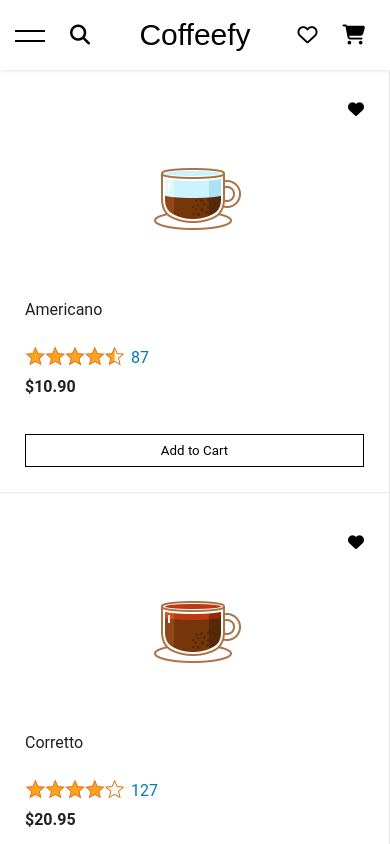
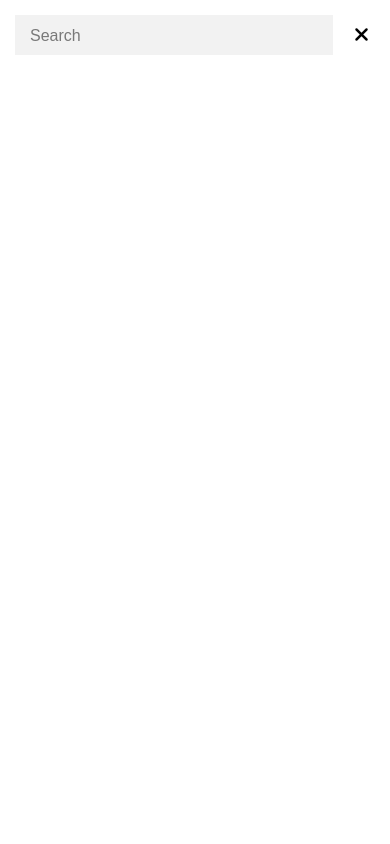
Before and after one commit to heeeyooo/coffeefy, a plain HTML site: page index.html in a window 390 px wide. Both pictures are taken after a click on the button 80 px from the left and 35 px from the top of the page. Shown: the top 844 px of the page. Drawn offline with Linux system fonts and the light colour scheme; a web font is replaced by a local one.

Commit message:
v1.9 Added interactions with search input

```diff
--- a/index.html
+++ b/index.html
@@ -18,6 +18,7 @@
   <link rel="stylesheet" href="./styles/shared/amazon-header.css">
   <link rel="stylesheet" href="styles/shared/general.css">
   <link rel="stylesheet" href="styles/pages/amazon.css">
+  <link rel="stylesheet" href="styles/pages/wish.css">
   <script src="https://kit.fontawesome.com/4b11705643.js" crossorigin="anonymous"></script>
 </head>
 
@@ -33,10 +34,8 @@
       </div>
       <a class="header__logo" href="index.html">Coffeefy</a>
       <div class="header__right-section">
-        <form class="header__search-form" action="">
-          <input class="search-bar" type="text" placeholder="Search">
-          <button class="search-btn"><i class="fa-solid fa-magnifying-glass"></i></button>
-        </form>
+        <button class="search-btn none"><i class="fa-solid fa-magnifying-glass"></i></button>
+
 
         <a class="header__wish-link" href="wish.html"><i class="fa-regular fa-heart"></i></a>
         <a class="cart-link header-link" href="checkout.html">
@@ -45,6 +44,19 @@
         </a>
       </div>
     </header>
+    <!-- <div class="search-list"></div> -->
+    <div class="search-section">
+      <div class="search-header">
+        <form class="header__search-form" action="">
+          <input id="search-input" class="search-bar" type="text" placeholder="Search">
+          <!-- <button class="search-btn"><i class="fa-solid fa-magnifying-glass"></i></button> -->
+        </form>
+        <button class="close-search-btn"><i class="fa-solid fa-xmark"></i></button>
+      </div>
+      <div class="search-list"></div>
+    </div>
+
+    <div class="dark-wrapper"></div>
     <!-- <div class="amazon-header">
       <div class="amazon-header-left-section">
         <a href="index.html" class="header-link">
--- a/scripts/amazon.js
+++ b/scripts/amazon.js
@@ -107,7 +107,7 @@ document.querySelectorAll(".js-product-wish").forEach((wishBtn) => {
     wishList.forEach((wish) => {
         if (wish.id === productId) {
             matchingWish = wish;
-            console.log(matchingWish.isWish);
+            // console.log(matchingWish.isWish);
             if (matchingWish.isWish === true) {
                 wishBtn.style.color = "red";
             } else {
@@ -160,3 +160,66 @@ document.querySelector(".burger-btn").addEventListener("click", () => {
         .querySelector(".burger-btn")
         .classList.toggle("burger-btn--active");
 });
+
+document.querySelectorAll(".search-btn").forEach((btn) => {
+    btn.addEventListener("click", () => {
+        document
+            .querySelector(".search-section")
+            .classList.add("search-section--active");
+        document
+            .querySelector(".dark-wrapper")
+            .classList.add("dark-wrapper--active");
+    });
+});
+
+document.querySelector(".close-search-btn").addEventListener("click", () => {
+    document
+        .querySelector(".search-section")
+        .classList.remove("search-section--active");
+    document
+        .querySelector(".dark-wrapper")
+        .classList.remove("dark-wrapper--active");
+});
+
+document.querySelector(".dark-wrapper").addEventListener("click", () => {
+    document
+        .querySelector(".dark-wrapper")
+        .classList.remove("dark-wrapper--active");
+    document
+        .querySelector(".search-section")
+        .classList.remove("search-section--active");
+});
+
+const searchInput = document.getElementById("search-input");
+searchInput.addEventListener("focus", () => {});
+
+searchInput.addEventListener("focusout", () => {});
+
+searchInput.addEventListener("input", (e) => {
+    const search = e.target.value;
+    console.log(search);
+    let searchHTML = "";
+
+    products
+        .filter((product) => {
+            return search.toLowerCase().trim() === ""
+                ? (searchHTML = "")
+                : product.name
+                      .toLowerCase()
+                      .startsWith(search.toLowerCase().trim());
+        })
+        .forEach((product) => {
+            searchHTML += `
+         <div class="wish-product-container">
+        <img src="${product.image}" alt="">
+        <p>${product.name}</p>
+        <p>${(product.priceCents / 100).toFixed(2)}</p>
+    </div>
+        `;
+        });
+    document.querySelector(".search-list").innerHTML = searchHTML;
+});
+
+document.querySelector(".search-btn-mobile").addEventListener("click", () => {
+    document.querySelector(".search-list-mobile").style.width = "100%";
+});
--- a/styles/pages/amazon.css
+++ b/styles/pages/amazon.css
@@ -1,6 +1,6 @@
-::-webkit-scrollbar {
+/* ::-webkit-scrollbar {
     display: none;
-}
+} */
 
 .loading {
     position: fixed;
--- a/styles/shared/amazon-header.css
+++ b/styles/shared/amazon-header.css
@@ -62,9 +62,7 @@
 }
 
 .header__search-form {
-    display: flex;
-    justify-content: center;
-    align-items: center;
+    width: 500px;
     background-color: rgba(0, 0, 0, 0.05);
     height: 40px;
 }
@@ -73,12 +71,14 @@
     background-color: transparent;
     font-size: 16px;
     height: 100%;
+    width: 100%;
     box-sizing: border-box;
     border: none;
     padding: 0 15px;
 }
 
-.search-btn {
+.search-btn,
+.search-btn-mobile {
     display: flex;
     justify-content: center;
     align-items: center;
@@ -88,6 +88,72 @@
     width: 40px;
     font-size: 20px;
     padding: 0;
+}
+
+.search-section {
+    position: fixed;
+    top: 70px;
+    right: 0;
+    left: 0;
+    height: 0;
+    background-color: rgb(255, 255, 255);
+    z-index: 500;
+    transition: height 0.5s;
+    display: flex;
+    flex-direction: column;
+    width: 100%;
+    overflow: hidden;
+    display: flex;
+    flex-direction: column;
+    justify-content: flex-start;
+    align-items: center;
+    box-shadow: 0 1px 5px rgba(0, 0, 0, 0.1);
+}
+
+.search-section--active {
+    height: 50%;
+}
+
+.search-header {
+    position: absolute;
+    top: 0;
+    right: 0;
+    left: 0;
+    display: flex;
+    justify-content: center;
+    align-items: center;
+    column-gap: 15px;
+    padding: 15px;
+}
+
+.close-search-btn {
+    font-size: 20px;
+    background-color: white;
+    border: none;
+}
+
+.search-list {
+    margin-top: 100px;
+    width: 100%;
+    overflow-y: auto;
+}
+
+.dark-wrapper {
+    position: fixed;
+    top: 0;
+    right: 0;
+    bottom: 0;
+    left: 0;
+    background-color: rgba(0, 0, 0, 0.5);
+    opacity: 0;
+    z-index: 99;
+    pointer-events: none;
+    transition: all 0.5s;
+}
+
+.dark-wrapper--active {
+    pointer-events: all;
+    opacity: 1;
 }
 
 .orders-link {
@@ -155,7 +221,7 @@
     .header__right-section {
         column-gap: 15px;
     }
-    .header__search-form {
+    .none {
         display: none;
     }
 
@@ -197,4 +263,21 @@
         rotate: -45deg;
         transition: transform 0.3s, rotate 0.3s 0.3s;
     }
+    .search-section {
+        position: fixed;
+        /* top: 70px; */
+        top: 0;
+        bottom: 0;
+        /* right: 0; */
+        right: auto;
+        left: auto;
+        /* height: 0; */
+        height: auto;
+        transition: width 0.5s;
+        width: 0;
+    }
+
+    .search-section--active {
+        width: 100%;
+    }
 }
```
